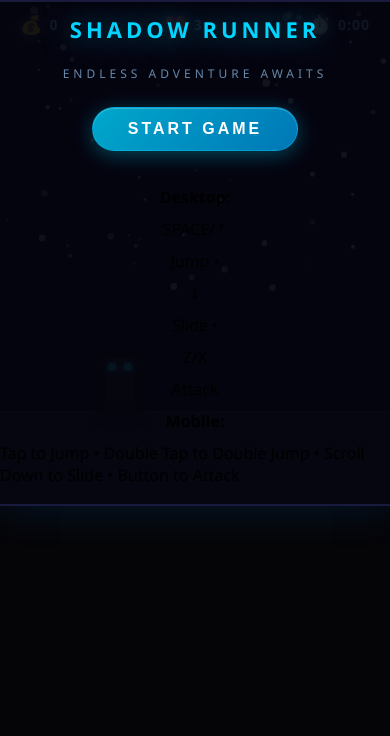
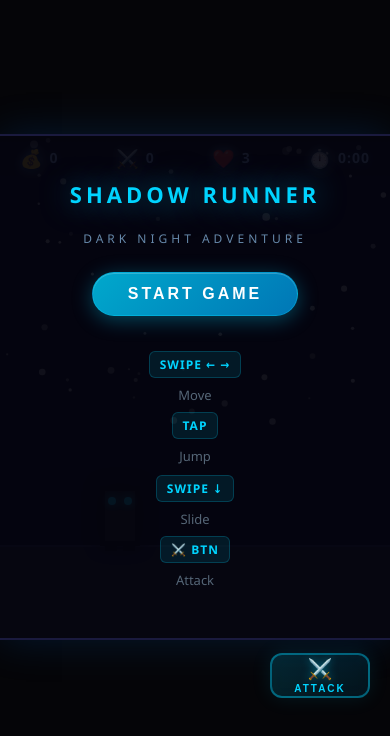
Before and after one commit to Raghav12277/Shadow-Adventurer, a plain HTML site: page index.html in a window 390 px wide. Drawn offline with Linux system fonts and the light colour scheme.

Commit message:
Update index.html

```diff
--- a/index.html
+++ b/index.html
@@ -2,18 +2,24 @@
 <html lang="en">
 <head>
     <meta charset="UTF-8">
-    <meta name="viewport" content="width=device-width, initial-scale=1.0, user-scalable=no">
+    <meta name="viewport" content="width=device-width, initial-scale=1.0, maximum-scale=1.0, user-scalable=no">
     <title>Shadow Runner</title>
     <link rel="stylesheet" href="style.css">
 </head>
 <body>
+    <div id="gameWrapper">
         <div id="gameContainer">
             <canvas id="gameCanvas"></canvas>
 
             <div id="ui">
                 <div class="stat">
     <span class="stat-icon">💰</span>
-                <span id="score">0</span>
+    <span id="coins">0</span>
+</div>
+
+<div class="stat">
+    <span class="stat-icon">⚔️</span>
+    <span id="kills">0</span>
 </div>
                 <div class="stat">
                     <span class="stat-icon">❤️</span>
@@ -25,32 +31,39 @@
                 </div>
             </div>
 
-        <div id="warningMessage">DRAGONS APPROACHING!</div>
-
-        <div id="gestureHint">
-            Tap = Jump | Double Tap = Double Jump<br>
-            Scroll Down = Slide
-        </div>
-
-        <!-- Attack Button Only -->
-        <div id="mobileControls">
-            <button class="control-btn" id="btnAttack">⚔️</button>
-        </div>
+            <div id="warningMessage">⚠️ BATS APPROACHING!</div>
 
             <div id="startScreen">
                 <h1>SHADOW RUNNER</h1>
-            <p class="subtitle">Endless Adventure Awaits</p>
-            <button class="btn btn-start" id="startBtn">Start Game</button>
+                <p class="subtitle">Dark Night Adventure</p>
+                <button class="btn btn-start" id="startBtn">START GAME</button>
                 <div class="controls-info">
-                <b>Desktop:</b> <span>SPACE/↑</span> Jump • <span>↓</span> Slide • <span>Z/X</span> Attack<br>
-                <b>Mobile:</b> Tap to Jump • Double Tap to Double Jump • Scroll Down to Slide • Button to Attack
+                    <div class="control-row">
+                        <span class="key">SWIPE ← →</span> Move
+                        <span class="key">TAP</span> Jump
+                    </div>
+                    <div class="control-row">
+                        <span class="key">SWIPE ↓</span> Slide
+                        <span class="key">⚔️ BTN</span> Attack
+                    </div>
                 </div>
             </div>
 
             <div id="gameOverScreen">
                 <h1>GAME OVER</h1>
-            <div class="final-score">Score: <span id="finalScore">0</span></div>
-            <button class="btn btn-restart" id="restartBtn">Play Again</button>
+                <div class="final-score">
+                    <div>Score</div>
+                    <span id="finalScore">0</span>
+                </div>
+                <button class="btn btn-restart" id="restartBtn">PLAY AGAIN</button>
+            </div>
+        </div>
+
+        <div id="attackBar">
+            <button id="btnAttack" class="attack-btn">
+                <span class="attack-icon">⚔️</span>
+                <span class="attack-label">ATTACK</span>
+            </button>
         </div>
     </div>
 
```
Lines whose indentation alone changed are shown as unchanged.
